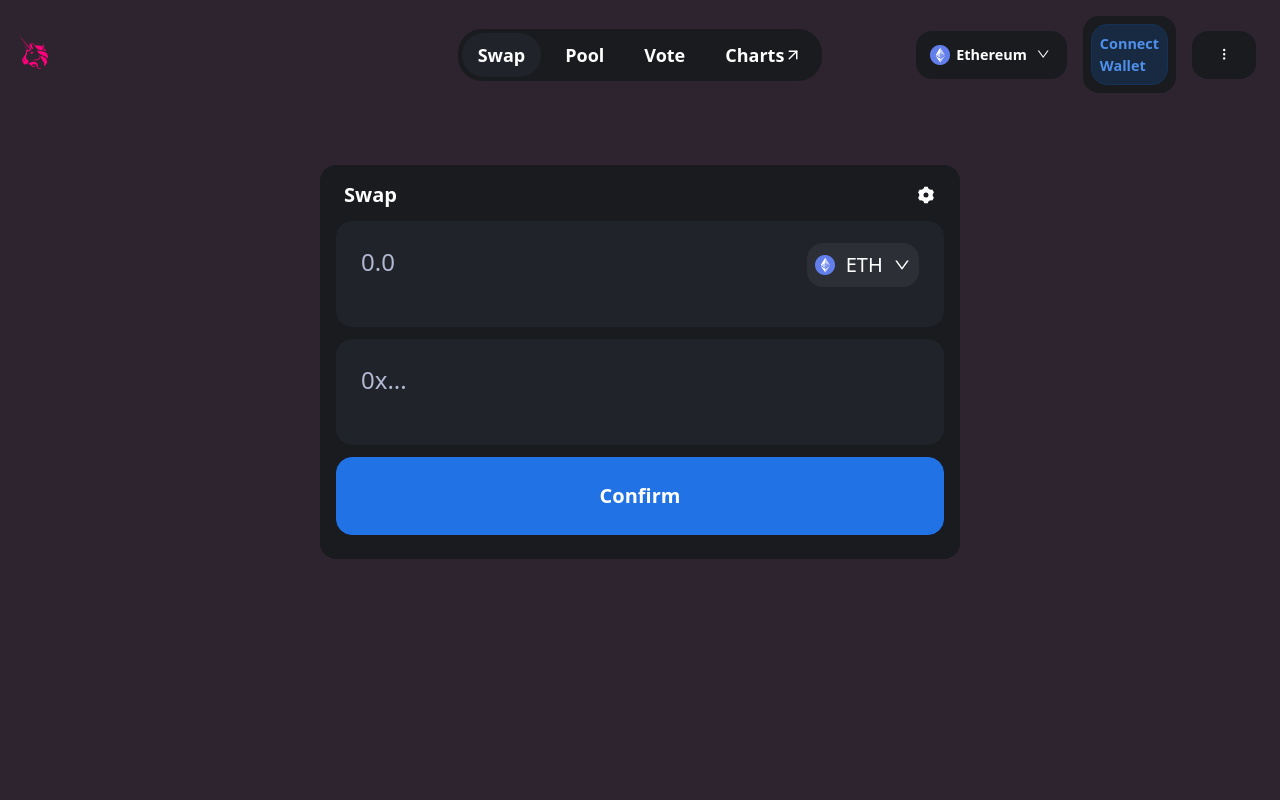
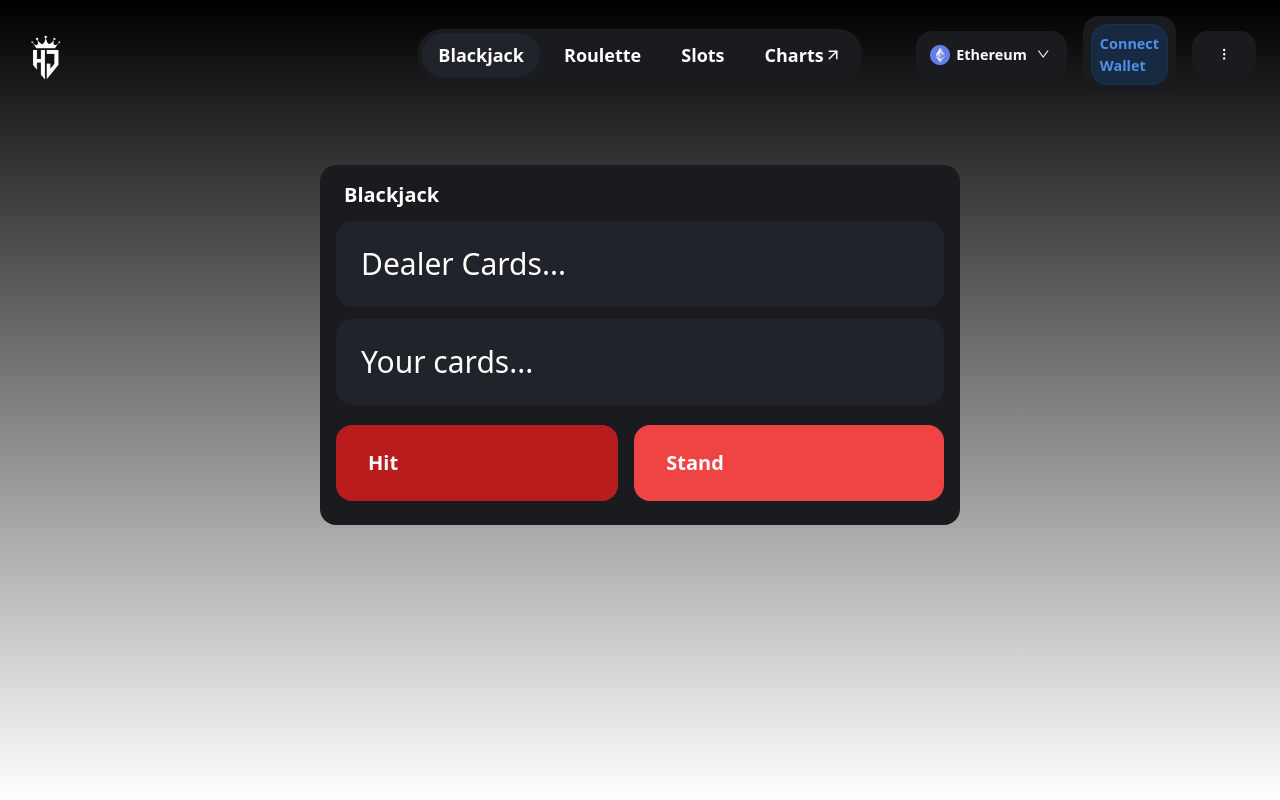
Before and after one commit to Drblessing/uniswap_clone, a Next.js app in the folder client/: page / in a window 1280 px wide. Built offline with nearby package versions, Linux system fonts and the light colour scheme.

Commit message:
blackjack

```diff
--- a/client/components/Header.tsx
+++ b/client/components/Header.tsx
@@ -7,7 +7,7 @@ import { HiOutlineDotsVertical } from 'react-icons/hi';
 import ethLogo from '../assets/eth.png';
 import uniswapLogo from '../assets/uniswap.png';
 import { TransactionContext } from '../context/TransactionContext';
-
+import { ToastContainer, toast } from 'react-toastify';
 // Header Style
 const style = {
   wrapper: `p-4 w-screen flex justify-between items-center`,
@@ -25,12 +25,13 @@ const style = {
 };
 
 const Header = () => {
+  const notify = () => toast('Wow so easy!');
   const [selectedNav, setSelectedNav] = useState('swap');
   const { connectWallet, currentAccount } = useContext(TransactionContext);
   return (
     <div className={style.wrapper}>
       <div className={style.headerLogo}>
-        <Image src={uniswapLogo} alt="uniswap" height={40} width={40} />
+        <Image src="/hackjack.png" alt="uniswap" height={60} width={60} />
       </div>
       <div className={style.nav}>
         <div className={style.navItemsContainer}>
@@ -38,21 +39,27 @@ const Header = () => {
             onClick={() => setSelectedNav('swap')}
             className={`${style.navItem} ${selectedNav === `swap` && style.activeNavItem}`}
           >
-            Swap
+            Blackjack
           </div>
           <div
-            onClick={() => setSelectedNav('pool')}
+            onClick={() => {
+              setSelectedNav('swap');
+              toast('Roulette coming soon!');
+            }}
             className={`${style.navItem} ${selectedNav === `pool` && style.activeNavItem}`}
           >
-            Pool
+            Roulette
           </div>
           <div
-            onClick={() => setSelectedNav('vote')}
+            onClick={() => {
+              setSelectedNav('swap');
+              toast('Slots coming soon!');
+            }}
             className={`${style.navItem} ${selectedNav === `vote` && style.activeNavItem}`}
           >
-            Vote
+            Slots
           </div>
-          <a href="https://info.uniswap.org/#/" target="_blank" rel="noreferrer">
+          <a href="https://www.youtube.com/watch?v=dQw4w9WgXcQ" target="_blank" rel="noreferrer">
             <div className={style.navItem}>
               Charts <FiArrowUpRight />
             </div>
--- a/client/components/Loading.tsx
+++ /dev/null
@@ -1,61 +0,0 @@
-import React, { useState, useEffect, useContext } from 'react';
-import Image from 'next/image';
-import { RiSettings3Fill } from 'react-icons/ri';
-import { FiArrowUpRight } from 'react-icons/fi';
-import { AiOutlineDown } from 'react-icons/ai';
-import { HiOutlineDotsVertical } from 'react-icons/hi';
-import ethLogo from '../assets/eth.png';
-import uniswapLogo from '../assets/uniswap.png';
-import { TransactionContext } from '../context/TransactionContext';
-
-const style = {
-  wrapper: `w-screen flex items-center justify-center mt-14`,
-  content: `bg-[#191B1F] w-[400px] h-[400px] rounded-2xl p-4`,
-  formHeader: `px-2 flex items-center justify-between font-semibold text-xl`,
-  transferPropContainer: `bg-[#20242A] my-3 rounded-2xl p-6 text-3xl  border border-[#20242A] hover:border-[#41444F]  flex justify-between`,
-  transferPropInput: `bg-transparent placeholder:text-[#B2B9D2] outline-none mb-6 w-full text-2xl`,
-  currencySelector: `flex w-1/4`,
-  currencySelectorContent: `w-full h-min flex justify-between items-center bg-[#2D2F36] hover:bg-[#41444F] rounded-2xl text-xl font-medium cursor-pointer p-2 mt-[-0.2rem]`,
-  currencySelectorIcon: `flex items-center`,
-  currencySelectorTicker: `mx-2`,
-  currencySelectorArrow: `text-lg`,
-  confirmButton: `bg-[#2172E5] my-2 rounded-2xl py-6 px-8 text-xl font-semibold flex items-center justify-center cursor-pointer border border-[#2172E5] hover:border-[#234169]`,
-};
-
-export default function Loading() {
-  return (
-    <div className={style.wrapper}>
-      <div className={`bg-[#191B1F] w-[400px] h-[400px] rounded-2xl p-4`}>
-        <div className={`text-center`}>
-          <div role="status">
-            <svg
-              aria-hidden="true"
-              className="mr-2 w-20 h-20 text-gray-200 animate-spin dark:text-gray-600 fill-blue-600"
-              viewBox="0 0 100 101"
-              fill="none"
-              xmlns="http://www.w3.org/2000/svg"
-            >
-              <path
-                d="M100 50.5908C100 78.2051 77.6142 100.591 50 100.591C22.3858 100.591 0 78.2051 0 50.5908C0 22.9766 22.3858 0.59082 50 0.59082C77.6142 0.59082 100 22.9766 100 50.5908ZM9.08144 50.5908C9.08144 73.1895 27.4013 91.5094 50 91.5094C72.5987 91.5094 90.9186 73.1895 90.9186 50.5908C90.9186 27.9921 72.5987 9.67226 50 9.67226C27.4013 9.67226 9.08144 27.9921 9.08144 50.5908Z"
-                fill="currentColor"
-              />
-              <path
-                d="M93.9676 39.0409C96.393 38.4038 97.8624 35.9116 97.0079 33.5539C95.2932 28.8227 92.871 24.3692 89.8167 20.348C85.8452 15.1192 80.8826 10.7238 75.2124 7.41289C69.5422 4.10194 63.2754 1.94025 56.7698 1.05124C51.7666 0.367541 46.6976 0.446843 41.7345 1.27873C39.2613 1.69328 37.813 4.19778 38.4501 6.62326C39.0873 9.04874 41.5694 10.4717 44.0505 10.1071C47.8511 9.54855 51.7191 9.52689 55.5402 10.0491C60.8642 10.7766 65.9928 12.5457 70.6331 15.2552C75.2735 17.9648 79.3347 21.5619 82.5849 25.841C84.9175 28.9121 86.7997 32.2913 88.1811 35.8758C89.083 38.2158 91.5421 39.6781 93.9676 39.0409Z"
-                fill="currentFill"
-              />
-            </svg>
-            <span className="sr-only">Loading...</span>
-          </div>
-        </div>
-      </div>
-    </div>
-  );
-  return (
-    <button className="bg-grey-light hover:bg-grey text-grey-darkest font-bold py-2 px-4 rounded inline-flex items-center">
-      <svg className="w-4 h-4 mr-2" xmlns="http://www.w3.org/2000/svg" viewBox="0 0 20 20">
-        <path d="M13 8V2H7v6H2l8 8 8-8h-5zM0 18h20v2H0v-2z" />
-      </svg>
-      <span>Download</span>
-    </button>
-  );
-}
--- a/client/components/Main.tsx
+++ b/client/components/Main.tsx
@@ -25,7 +25,7 @@ const style = {
   currencySelectorIcon: `flex items-center`,
   currencySelectorTicker: `mx-2`,
   currencySelectorArrow: `text-lg`,
-  confirmButton: `bg-[#2172E5] my-2 rounded-2xl py-6 px-8 text-xl font-semibold flex items-center justify-center cursor-pointer border border-[#2172E5] hover:border-[#234169]`,
+  confirmButton: `gap-x-4 flex flex-row items-center justify-center cursor-pointer`,
 };
 
 const customStyles = {
@@ -62,41 +62,24 @@ const Main = () => {
     <div className={style.wrapper}>
       <div className={style.content}>
         <div className={style.formHeader}>
-          <div>Swap</div>
-          <div>
-            <RiSettings3Fill />
-          </div>
+          <div>Blackjack</div>
         </div>
         <div className={style.transferPropContainer}>
-          <input
-            type="text"
-            className={style.transferPropInput}
-            placeholder="0.0"
-            pattern="^[0-9]*[.,]?[0-9]*$"
-            onChange={(e) => handleChange(e, 'amount')}
-          />
-          <div className={style.currencySelector}>
-            <div className={style.currencySelectorContent}>
-              <div className={style.currencySelectorIcon}>
-                <Image src={ethLogo} alt="eth logo" height={20} width={20} />
-              </div>
-              <div className={style.currencySelectorTicker}>ETH</div>
-              <AiOutlineDown className={style.currencySelectorArrow} />
-            </div>
-          </div>
+          Dealer Cards...
+          <div className={style.currencySelector}></div>
         </div>
         <div className={style.transferPropContainer}>
-          <input
-            type="text"
-            className={style.transferPropInput}
-            placeholder="0x..."
-            pattern="^[0-9]*[.,]?[0-9]*$"
-            onChange={(e) => handleChange(e, 'addressTo')}
-          />
+          Your cards...
           <div className={style.currencySelector}></div>
         </div>
+
         <div onClick={(e) => handleSubmit(e)} className={style.confirmButton}>
-          Confirm
+          <div className="grow bg-[#b91c1c] my-2 rounded-2xl py-6 px-8 text-xl font-semibold border-[#ef4444] hover:border-[#fef2f2]">
+            Hit
+          </div>
+          <div className="grow bg-[#ef4444] my-2 rounded-2xl py-6 px-8 text-xl font-semibold border-[#ef4444] hover:border-[#fef2f2]">
+            Stand
+          </div>
         </div>
       </div>
       <Modal isOpen={!!router.query.loading} style={customStyles}>
--- a/client/package.json
+++ b/client/package.json
@@ -18,7 +18,8 @@
     "react-dom": "18.1.0",
     "react-icons": "^4.4.0",
     "react-modal": "^3.15.1",
-    "react-spinners": "^0.13.4"
+    "react-spinners": "^0.13.4",
+    "react-toastify": "^9.0.8"
   },
   "devDependencies": {
     "@types/node": "17.0.35",
--- a/client/pages/_app.tsx
+++ b/client/pages/_app.tsx
@@ -1,14 +1,22 @@
 import '../styles/globals.css';
 import { TransactionProvider } from '../context/TransactionContext';
 import { AccountProvider } from '../context/AccountContext';
+import Script from 'next/script';
+import React from 'react';
+import { ToastContainer, toast } from 'react-toastify';
+import 'react-toastify/dist/ReactToastify.css';
 
 function MyApp({ Component, pageProps }: any) {
   return (
-    <AccountProvider>
-      <TransactionProvider>
-        <Component {...pageProps} />
-      </TransactionProvider>
-    </AccountProvider>
+    <>
+      <AccountProvider>
+        <TransactionProvider>
+          <Component {...pageProps} />
+        </TransactionProvider>
+      </AccountProvider>
+
+      <ToastContainer />
+    </>
   );
 }
 
--- a/client/pages/index.tsx
+++ b/client/pages/index.tsx
@@ -9,7 +9,7 @@ import Loading from '../components/Loading';
 import axios from 'axios';
 
 const style = {
-  wrapper: `h-screen max-h-screen h-min-screen w-screen bg-[#2D242F] text-white select-none flex flex-col justify-between`,
+  wrapper: `h-screen max-h-screen h-min-screen w-screen bg-gradient-to-b from-black to-white text-white select-none flex flex-col justify-between`,
 };
 
 const Home: NextPage = () => {
```
Also changed, not shown: client/public/hackjack.png (added), 1 other file (tests, documents, lock files or other folders).
